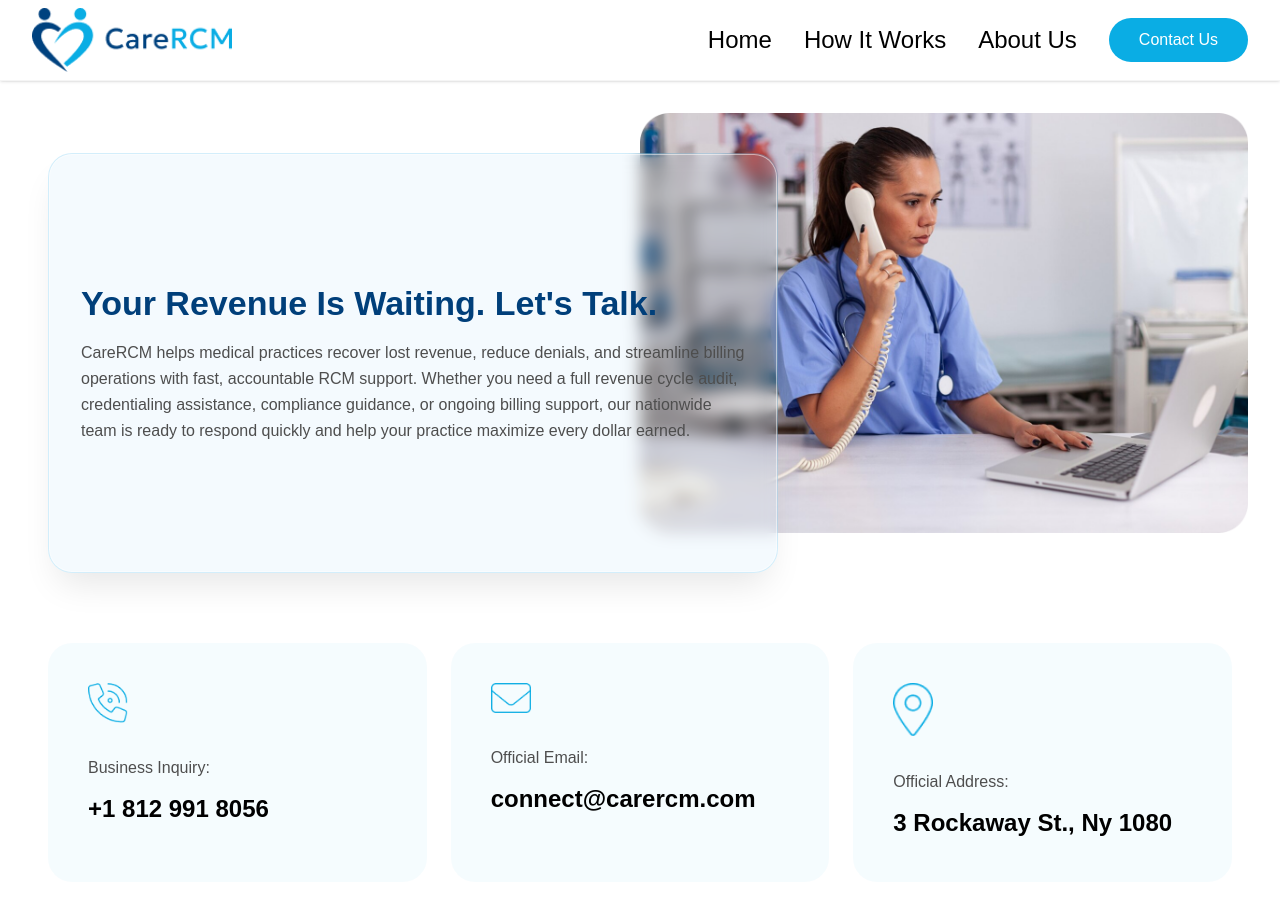
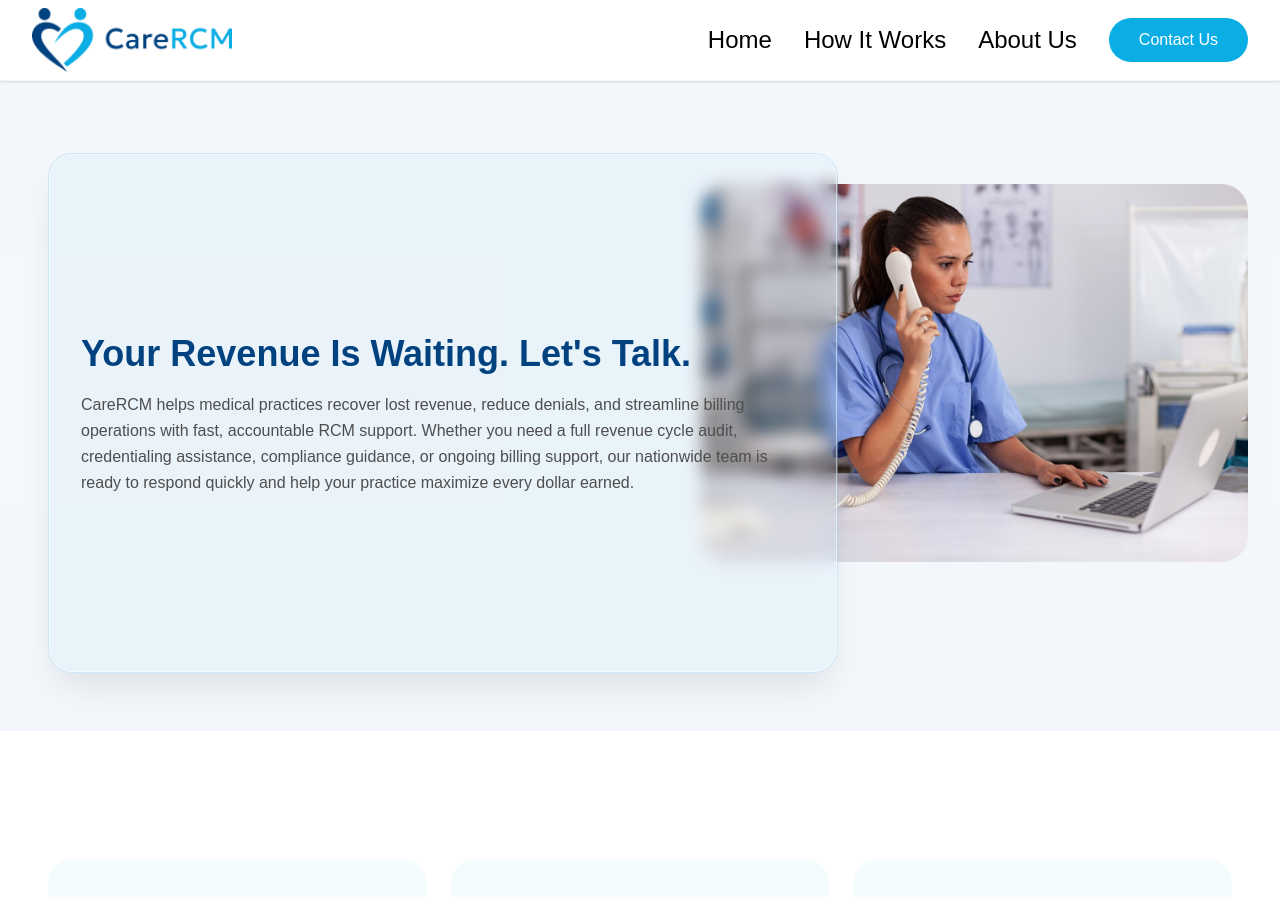
Before and after one commit to virtuosoftacademy-cloud/carercm, a Next.js app: page /contact in a window 1280 px wide. Shown: the top 897 px of the page. Built offline with nearby package versions, Linux system fonts and the light colour scheme.

Commit message:
contact page changes dd

```diff
--- a/app/contact/page.tsx
+++ b/app/contact/page.tsx
@@ -25,7 +25,7 @@ const Contact = () => {
     ];
     return (
         <>
-            <div className="bg-white p-4 sm:p-8">
+            <div className="bg-[#2166AF0D] p-8 xl:min-h-[650px]">
                 <div className="block xl:hidden">
                     <div className="relative w-full h-[280px] rounded-2xl overflow-hidden mb-6">
                         <Image
@@ -39,11 +39,11 @@ const Contact = () => {
                     </div>
 
                     <div className="flex flex-col gap-4">
-                        <h1 className="text-lg sm:text-2xl md:text-3xl lg:text-4xl font-semibold leading-tight text-[#003f7a]">
+                        <h1 className="text-[36px] font-semibold leading-tight text-[#00427F]">
                             Your Revenue Is Waiting. Let's Talk.
                         </h1>
 
-                        <p className="text-gray text-xs leading-relaxed">
+                        <p className="text-gray text-xs font-normal leading-relaxed">
                             CareRCM helps medical practices recover lost revenue, reduce denials, and streamline billing operations with fast, accountable RCM support. Whether you need a full revenue cycle audit, credentialing assistance, compliance guidance, or ongoing billing support, our nationwide team is ready to respond quickly and help your practice maximize every dollar earned.
                         </p>
                     </div>
@@ -52,23 +52,22 @@ const Contact = () => {
                 <div className="hidden xl:block">
                     {/* Desktop version unchanged */}
                     <div className="relative w-full h-[450px]">
-                        <div className="absolute top-0 right-0 w-[50%] h-[340px] md:h-[420px] lg:h-[480px] xl:h-[420px] rounded-r-2xl overflow-hidden">
+                        <div className="absolute top-0 right-0 w-[45%] h-[420px] md:h-[450px] lg:h-[500px] xl:h-[520px] rounded-r-2xl overflow-hidden">
                             <Image
                                 src="/ladies-doctor.png"
                                 alt="Doctor consulting with patient"
                                 fill
                                 priority
-                                className="object-cover object-center"
-                                sizes="100vw"
+                                className="object-center object-contain"
                             />
                         </div>
 
                         <div
-                            className="absolute flex flex-col justify-center gap-3 md:gap-4 rounded-2xl px-6 md:px-7 lg:px-8 py-5 md:py-6 lg:py-7 h-[340px] md:h-[420px] lg:h-[480px] xl:h-[420px]"
+                            className="absolute flex flex-col justify-center gap-3 md:gap-4 rounded-2xl px-6 md:px-7 lg:px-8 py-5 md:py-6 lg:py-7 h-[400px] md:h-[450px] lg:h-[480px] xl:h-[520px]"
                             style={{
                                 top: "40px",
                                 left: "16px",
-                                width: "60%",
+                                width: "65%",
                                 background: "rgba(180,220,245,0.15)",
                                 backdropFilter: "blur(8px)",
                                 WebkitBackdropFilter: "blur(8px)",
@@ -77,11 +76,11 @@ const Contact = () => {
                             }}
                         >
 
-                            <h1 className="text-lg sm:text-2xl md:text-3xl lg:text-4xl font-semibold leading-tight text-[#003f7a]">
+                            <h1 className="text-[36px] font-semibold leading-tight text-[#00427F]">
                                 Your Revenue Is Waiting. Let's Talk.
                             </h1>
 
-                            <p className="text-gray text-xs leading-relaxed max-w-3xl">
+                            <p className="text-gray text-xs font-normal leading-relaxed max-w-3xl">
                                 CareRCM helps medical practices recover lost revenue, reduce denials, and streamline billing operations with fast, accountable RCM support. Whether you need a full revenue cycle audit, credentialing assistance, compliance guidance, or ongoing billing support, our nationwide team is ready to respond quickly and help your practice maximize every dollar earned.
                             </p>
                         </div>
@@ -90,7 +89,7 @@ const Contact = () => {
             </div>
 
 
-            <div className="bg-[#fff] p-4 sm:p-12">
+            <div className="bg-[#fff] p-12 mt-20">
                 <div className="grid grid-cols-1 sm:grid-cols-2 lg:grid-cols-3 gap-4 sm:gap-6">
                     {contactInfo.map((item) => (
                         <div
@@ -104,10 +103,10 @@ const Contact = () => {
                                 height={40}
                                 className="mb-8"
                             />
-                            <p className="text-gray text-xs leading-relaxed mb-2">
+                            <p className="text-gray text-xs font-normal leading-relaxed mb-2">
                                 {item.label}
                             </p>
-                            <p className="text-black text-sm leading-relaxed font-semibold">
+                            <p className="text-gray text-sm leading-relaxed font-semibold">
                                 {item.value}
                             </p>
                         </div>
```
